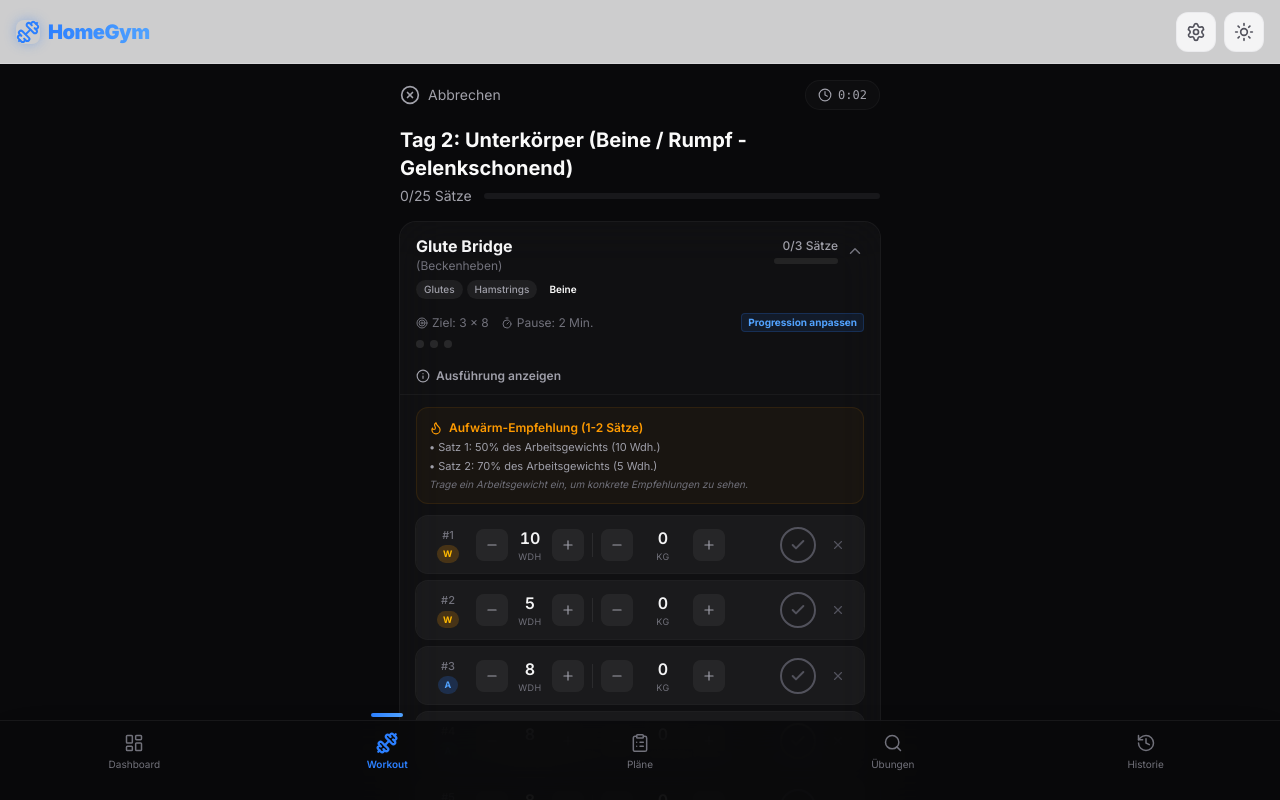
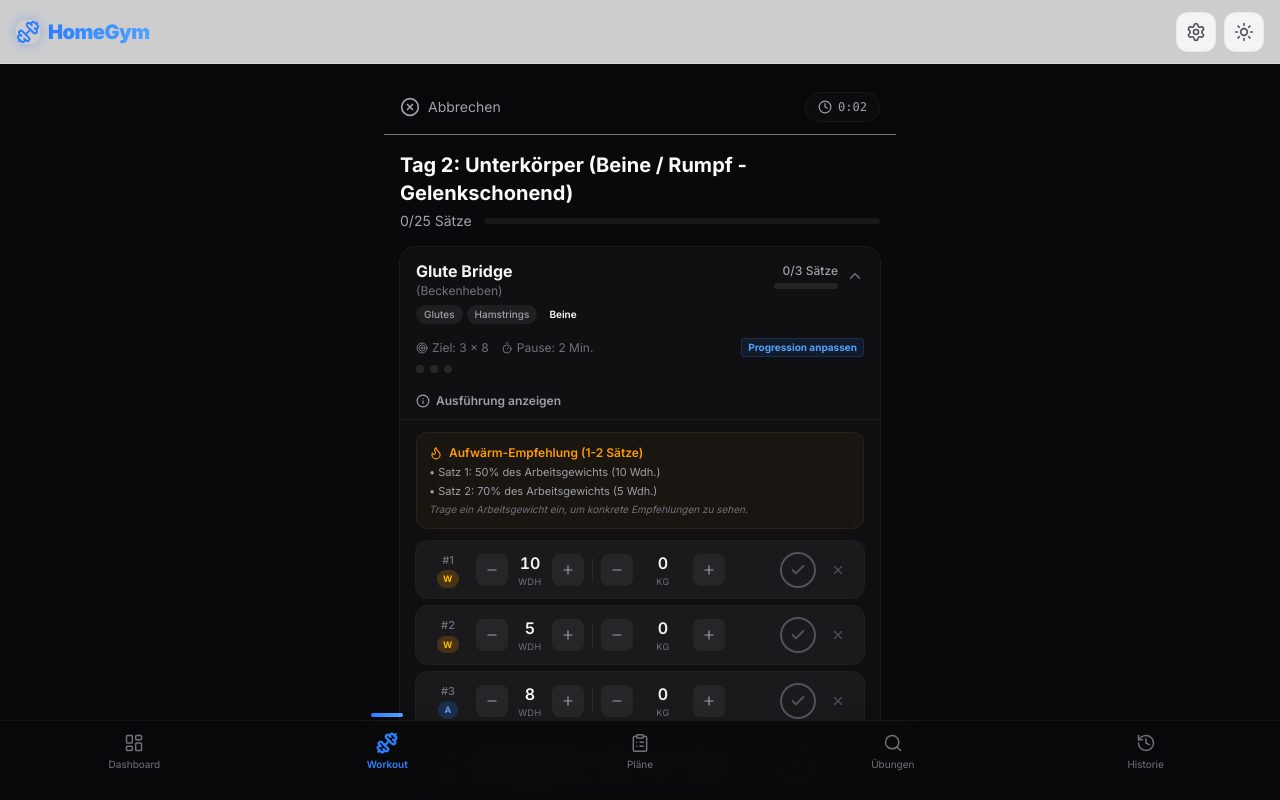
Before and after one commit to plastikjava/HomeGym, a Next.js app: page /workout in a window 1280 px wide. Both pictures are taken after a click on the button 640 px from the left and 360 px from the top of the page. Shown: the top 800 px of the page. Built offline with nearby package versions, Linux system fonts and the light colour scheme.

Commit message:
Make active workout header sticky below the main header for improved scroll accessibility

```diff
--- a/src/app/workout/page.tsx
+++ b/src/app/workout/page.tsx
@@ -450,7 +450,7 @@ function snapToDumbbellWeight(target: number): number {
       <motion.div
         initial={{ opacity: 0, y: -10 }}
         animate={{ opacity: 1, y: 0 }}
-        className="flex items-center justify-between mb-4"
+        className="sticky top-16 z-30 flex items-center justify-between py-3 px-4 -mx-4 bg-[var(--background)]/90 backdrop-blur-xl border-b border-zinc-200/50 dark:border-zinc-800/50 mb-4"
       >
         <button
           onClick={handleCancelWorkout}
```
